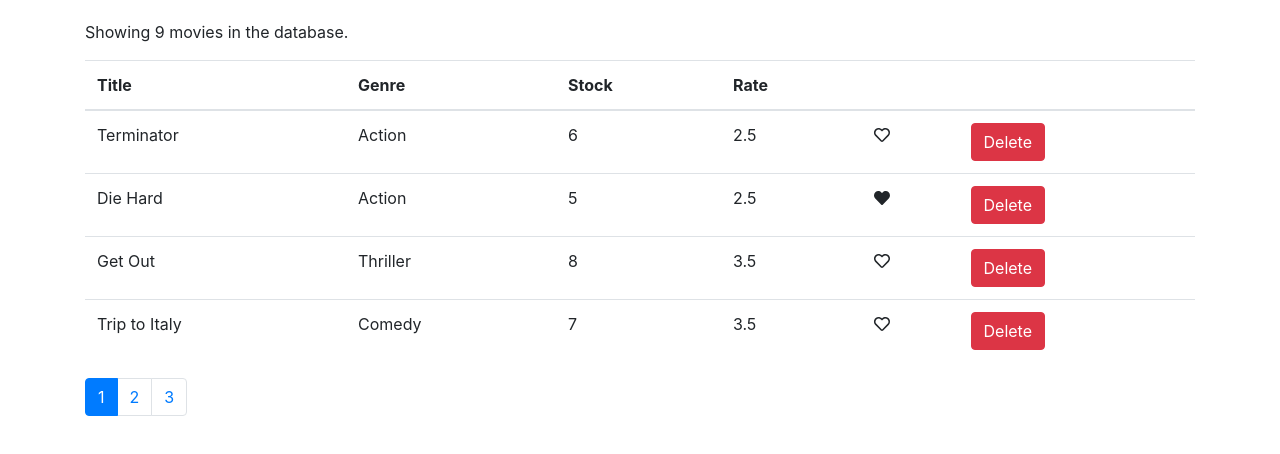
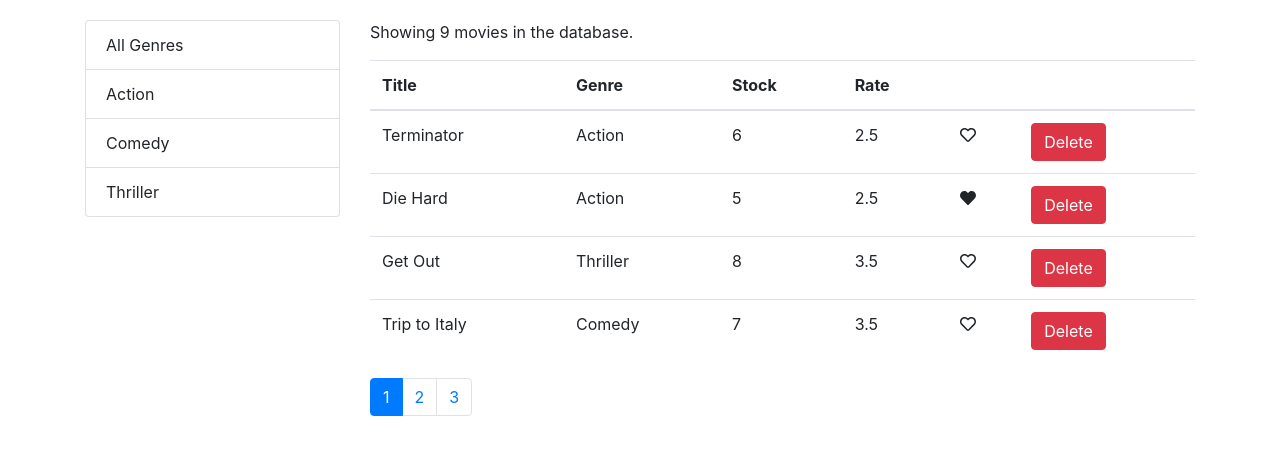
Before and after one commit to nomanaadma/Vidly, a React (Create React App) app: page / in a window 1280 px wide. Shown: the top 454 px of the page. Built offline with nearby package versions, Linux system fonts and the light colour scheme.

Commit message:
List Group Genre Widget

```diff
--- /dev/null
+++ b/src/components/listGroup.jsx
@@ -0,0 +1,36 @@
+import React from "react";
+
+const ListGroup = props => {
+    const {
+        items,
+        textProperty,
+        valueProperty,
+        selectedItem,
+        onItemSelect,
+    } = props;
+
+    return (
+        <ul className="list-group">
+            {items.map(item => (
+                <li
+                    key={item[valueProperty]}
+                    onClick={() => onItemSelect(item)}
+                    className={
+                        item === selectedItem
+                            ? "list-group-item active"
+                            : "list-group-item"
+                    }
+                >
+                    {item[textProperty]}
+                </li>
+            ))}
+        </ul>
+    );
+};
+
+ListGroup.defaultProps = {
+    textProperty: "name",
+    valueProperty: "_id",
+};
+
+export default ListGroup;
--- a/src/components/movies.jsx
+++ b/src/components/movies.jsx
@@ -1,22 +1,31 @@
 import React, { Component } from "react";
+import Like from "./common/like";
+import ListGroup from "./listGroup";
+import Pagination from "./common/pagination";
 import { getMovies } from "../services/fakeMovieService";
-import Like from "./common/like";
-import Pagination from "./common/pagination";
+import { getGenres } from "../services/fakeGenreService";
 import { paginate } from "../utils/paginate";
 
 class Movies extends Component {
     state = {
-        movies: getMovies(),
+        movies: [],
+        genres: [],
         pageSize: 4,
         currentPage: 1,
     };
 
-    handleDelete = (movie) => {
-        const movies = this.state.movies.filter((m) => m._id !== movie._id);
+    componentDidMount() {
+        const genres = [{ _id: 'all', name: 'All Genres'}, ...getGenres() ];
+        console.log(genres);
+        this.setState({ movies: getMovies(), genres });
+    }
+
+    handleDelete = movie => {
+        const movies = this.state.movies.filter(m => m._id !== movie._id);
         this.setState({ movies });
     };
 
-    handleLike = (movie) => {
+    handleLike = movie => {
         const movies = [...this.state.movies];
         const index = movies.indexOf(movie);
         movies[index] = { ...movie };
@@ -24,21 +33,44 @@
         this.setState({ movies });
     };
 
-    handlePageChange = (page) => {
-        this.setState({ currentPage : page });
+    handlePageChange = page => {
+        this.setState({ currentPage: page });
+    };
+
+    handleGenreSelect = genre => {
+        this.setState({ selectedGenre: genre, currentPage: 1 });
     };
 
     render() {
         const { length: count } = this.state.movies;
-        const { pageSize, currentPage, movies: allMovies } = this.state;
+        const {
+            pageSize,
+            currentPage,
+            selectedGenre,
+            movies: allMovies,
+        } = this.state;
 
         if (count === 0) return <p>There are no movies in the database.</p>;
 
-        const movies = paginate(allMovies, currentPage, pageSize);
+        const filtered = selectedGenre && selectedGenre._id != 'all'
+            ? allMovies.filter(m => m.genre._id === selectedGenre._id)
+            : allMovies;
+        const movies = paginate(filtered, currentPage, pageSize);
 
         return (
             <React.Fragment>
-                <p>Showing {count} movies in the database.</p>
+                <div className="row">
+                    <div className="col">
+                        <ListGroup
+                            items={this.state.genres}
+                            textProperty="name"
+                            valueProperty="_id"
+                            selectedItem={this.state.selectedGenre}
+                            onItemSelect={this.handleGenreSelect}
+                        />
+                    </div>
+                    <div className="col-9">
+                        <p>Showing {filtered.length} movies in the database.</p>
                         <table className="table">
                             <thead>
                                 <tr>
@@ -51,7 +83,7 @@
                                 </tr>
                             </thead>
                             <tbody>
-                        {movies.map((movie) => (
+                                {movies.map(movie => (
                                     <tr key={movie._id}>
                                         <td>{movie.title}</td>
                                         <td>{movie.genre.name}</td>
@@ -69,7 +101,9 @@
                                         </td>
                                         <td>
                                             <button
-                                        onClick={() => this.handleDelete(movie)}
+                                                onClick={() =>
+                                                    this.handleDelete(movie)
+                                                }
                                                 className="btn btn-danger btn-small"
                                             >
                                                 Delete
@@ -80,11 +114,13 @@
                             </tbody>
                         </table>
                         <Pagination
-                    itemsCount={count}
+                            itemsCount={filtered.length}
                             pageSize={pageSize}
                             currentPage={currentPage}
                             onPageChange={this.handlePageChange}
                         />
+                    </div>
+                </div>
             </React.Fragment>
         );
     }
```
Lines whose indentation alone changed are shown as unchanged.
